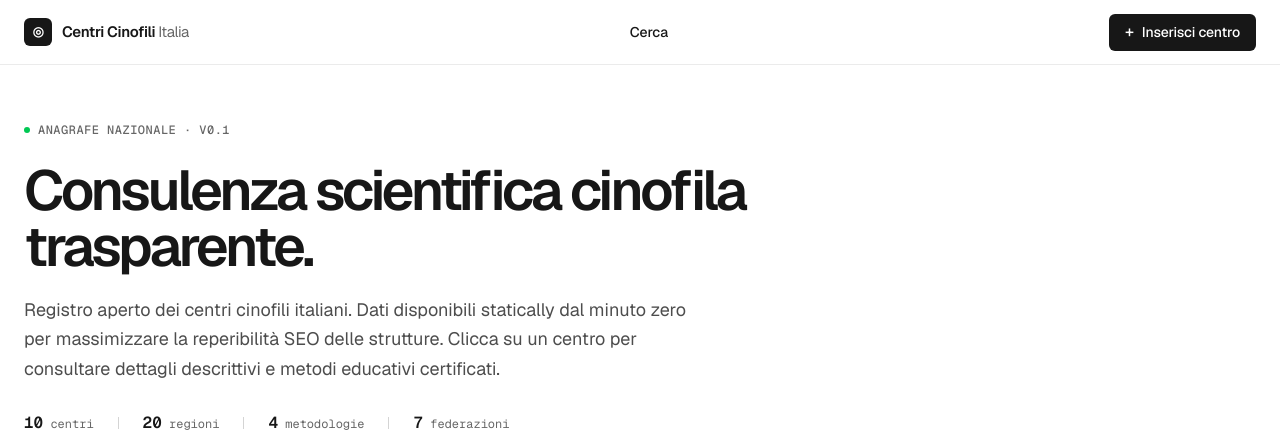
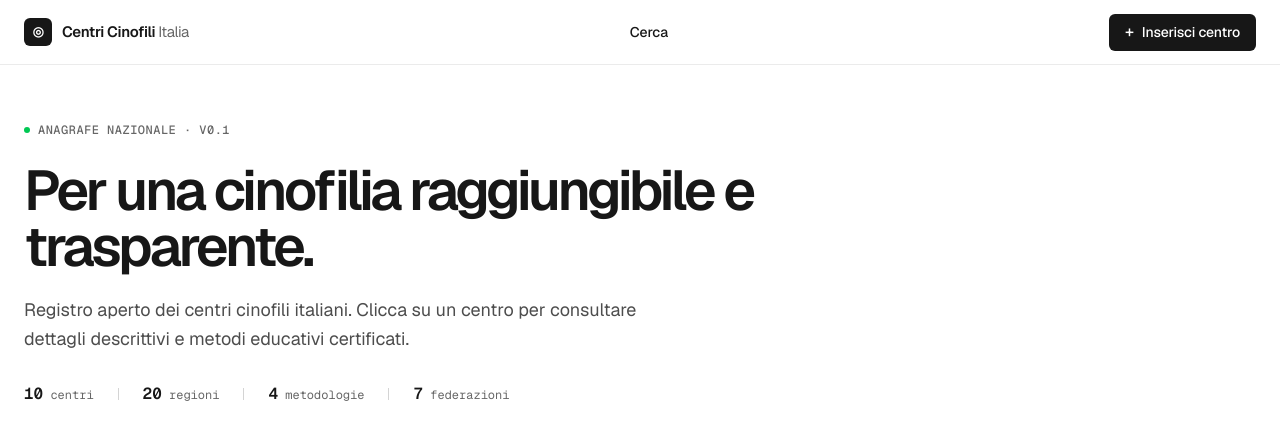
Before and after one commit to Ghir0/centri-cinofili, a Next.js app: page / in a window 1280 px wide. Shown: the top 433 px of the page. Built offline with nearby package versions, Linux system fonts and the light colour scheme; no server answers; the database is empty.

Commit message:
Homepage: nuovo copy hero + migration colonne enrichment

```diff
--- a/src/app/page.tsx
+++ b/src/app/page.tsx
@@ -56,11 +56,10 @@ export default async function HomePage({ searchParams }: HomePageProps) {
             <span className="text-eyebrow">Anagrafe Nazionale · v0.1</span>
           </div>
           <h1 className="text-display max-w-3xl">
-            Consulenza scientifica cinofila trasparente.
+            Per una cinofilia raggiungibile e trasparente.
           </h1>
           <p className="mt-5 max-w-2xl text-lg leading-relaxed text-[color:var(--ds-gray-600)]">
-            Registro aperto dei centri cinofili italiani. Dati disponibili statically dal minuto zero
-            per massimizzare la reperibilità SEO delle strutture. Clicca su un centro per consultare
+            Registro aperto dei centri cinofili italiani. Clicca su un centro per consultare
             dettagli descrittivi e metodi educativi certificati.
           </p>
           <div className="mt-7 flex items-center gap-6 text-xs font-mono text-[color:var(--ds-gray-500)]">
```
Also changed, not shown: 1 other file (tests, documents, lock files or other folders).
